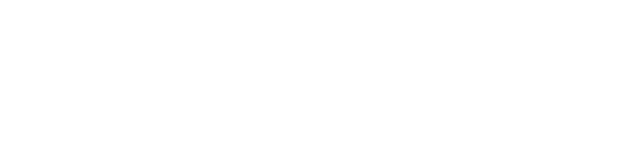
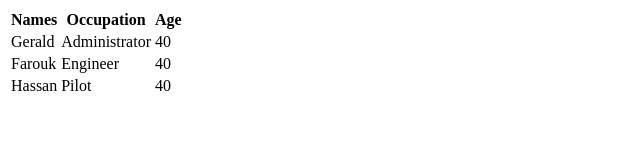
Before and after one commit to grayoj/pencomtraining, a plain HTML site: page tables.html in a window 1280 px wide. Shown: the whole page, without its empty margins (0-640 px from the left). Drawn offline with Linux system fonts and the light colour scheme.

Commit message:
Tables in HTML.

```diff
--- a/tables.html
+++ b/tables.html
@@ -6,6 +6,27 @@
         <meta name="viewport" content="width=device-width, initial-scale=1.0" />
     </head>
     <body>
-
+        <table>
+            <tr>
+                <th>Names</th>
+                <th>Occupation</th>
+                <th>Age</th>
+            </tr>
+            <tr>
+                <td>Gerald</td>
+                <td>Administrator</td>
+                <td>40</td>
+            </tr>
+            <tr>
+                <td>Farouk</td>
+                <td>Engineer</td>
+                <td>40</td>
+            </tr>
+            <tr>
+                <td>Hassan</td>
+                <td>Pilot</td>
+                <td>40</td>
+            </tr>
+        </table>
     </body>
 </html>
```
